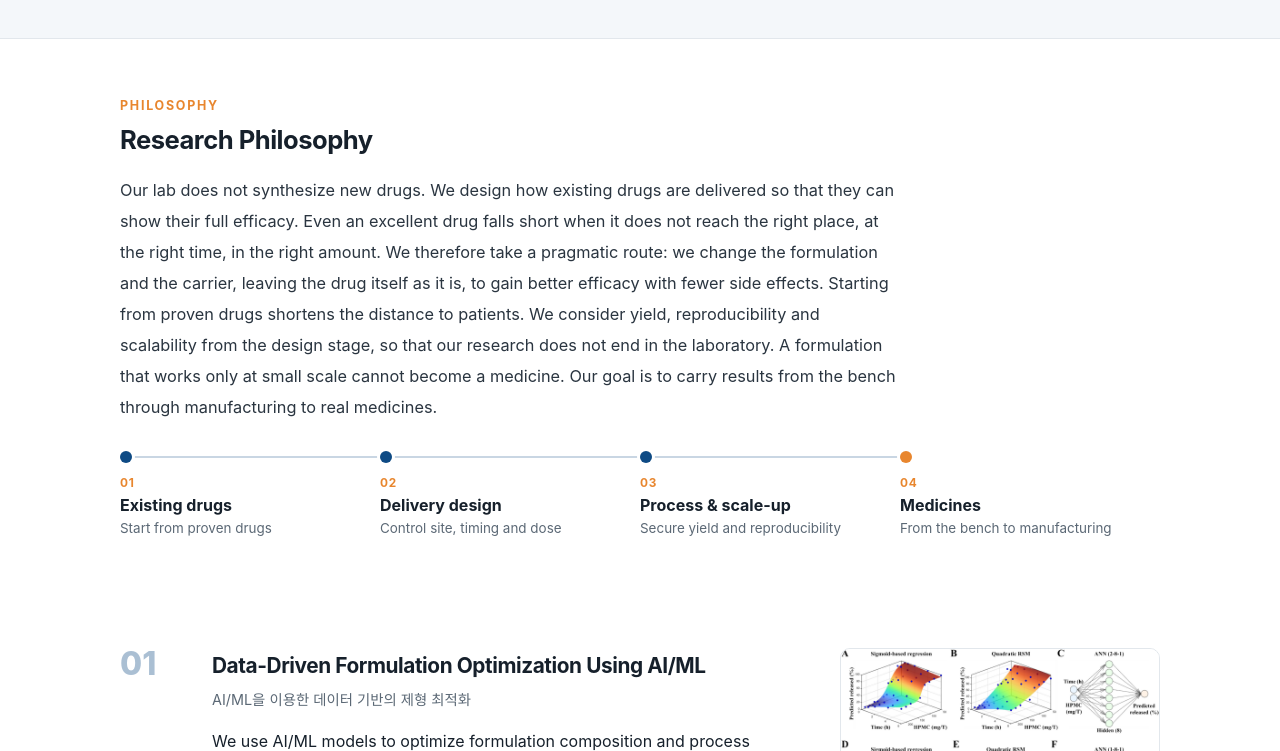
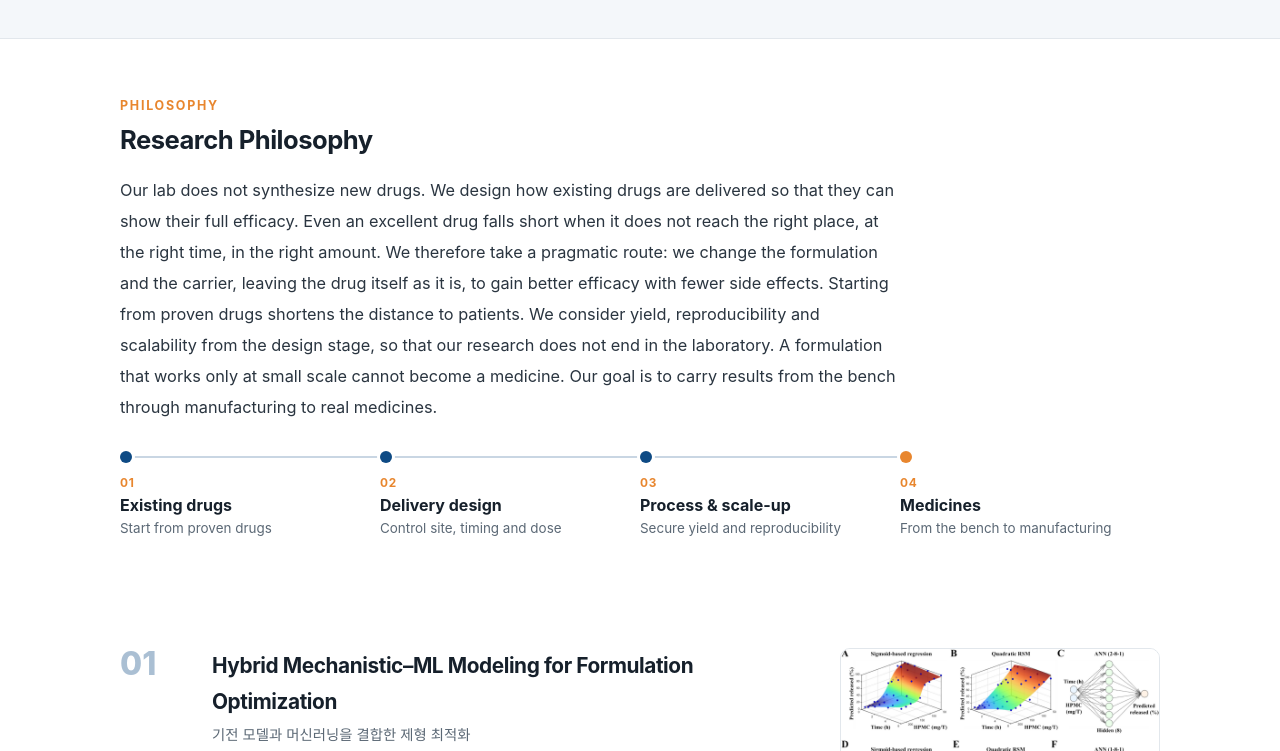
Before and after one commit to JAYlab-HYU/JAYlab-HYU.github.io, a plain HTML site: page research.html in a window 1280 px wide. Shown: the part 201-952 px from the top of the page. Drawn offline with Linux system fonts and the light colour scheme; a web font is replaced by a local one.

Commit message:
연구 분야 01을 '기전 모델과 머신러닝을 결합한 제형 최적화'로 수정
Co-Authored-By: Claude Opus 5.5 <noreply@anthropic.com>
Claude-Session: https://claude.ai/code/session_019Hk12pSpYo27Hb2zGMS5dC

```diff
--- a/research.html
+++ b/research.html
@@ -17,8 +17,8 @@
 <p class="ko">우리 연구실은 새로운 약물을 합성하기보다, 이미 있는 약물이 제 효능을 온전히 내도록 전달 방식을 설계합니다. 아무리 좋은 약물도 필요한 곳에, 필요한 때에, 필요한 만큼 도달하지 못하면 기대한 효과를 내기 어렵습니다. 그래서 우리는 약물 자체를 바꾸는 대신 제형과 전달체를 바꾸어 더 나은 약효와 더 적은 부작용을 얻는 실용적인 길을 택합니다. 검증된 약물에서 출발하므로 환자에게 닿기까지의 거리도 짧아집니다. 동시에 연구가 실험실 안에서 끝나지 않도록, 설계 단계부터 수율과 재현성, scale-up 가능성을 함께 따집니다. 소량에서만 작동하는 제형은 의약품이 될 수 없기 때문입니다. 실험대에서 얻은 결과가 생산 현장을 거쳐 실제 의약품으로 이어지는 것이 우리 연구의 목표입니다.</p>
 <p class="en">Our lab does not synthesize new drugs. We design how existing drugs are delivered so that they can show their full efficacy. Even an excellent drug falls short when it does not reach the right place, at the right time, in the right amount. We therefore take a pragmatic route: we change the formulation and the carrier, leaving the drug itself as it is, to gain better efficacy with fewer side effects. Starting from proven drugs shortens the distance to patients. We consider yield, reproducibility and scalability from the design stage, so that our research does not end in the laboratory. A formulation that works only at small scale cannot become a medicine. Our goal is to carry results from the bench through manufacturing to real medicines.</p>
 <ol class="steps flow"><li><span class="k">01</span><b><span class="ko">기존 약물</span><span class="en">Existing drugs</span></b><span class="s"><span class="ko">검증된 약물에서 출발</span><span class="en">Start from proven drugs</span></span></li><li><span class="k">02</span><b><span class="ko">전달 설계</span><span class="en">Delivery design</span></b><span class="s"><span class="ko">제형과 전달체로 장소·시간·양 조절</span><span class="en">Control site, timing and dose</span></span></li><li><span class="k">03</span><b><span class="ko">공정과 scale-up</span><span class="en">Process &amp; scale-up</span></b><span class="s"><span class="ko">수율과 재현성 확보</span><span class="en">Secure yield and reproducibility</span></span></li><li><span class="k">04</span><b><span class="ko">의약품</span><span class="en">Medicines</span></b><span class="s"><span class="ko">실험대에서 생산 현장으로</span><span class="en">From the bench to manufacturing</span></span></li></ol>
-</div></section><section class="block"><div class="wrap"><div class="area" style="scroll-margin-top:84px" id="a1"><div class="n">01</div><div class="body"><div class="txt"><h2><span class="ko">AI/ML을 이용한 데이터 기반의 제형 최적화</span><span class="en">Data-Driven Formulation Optimization Using AI/ML</span></h2>
-<p class="sub"><span class="ko">Data-Driven Formulation Optimization Using AI/ML</span><span class="en">AI/ML을 이용한 데이터 기반의 제형 최적화</span></p><p><span class="ko">인공지능·기계학습 모델로 제형 조성과 공정 변수를 데이터에 기반해 최적화합니다. 회귀 모델과 인공신경망으로 조성에 따른 약물 방출을 예측하고 실험으로 검증해, 시행착오를 줄이면서 목표 품질에 맞는 제형을 찾습니다.</span><span class="en">We use AI/ML models to optimize formulation composition and process variables based on data. Regression models and artificial neural networks predict drug release from composition, and experiments verify the predictions, so we reach the target quality with fewer trial-and-error runs.</span></p></div>
+</div></section><section class="block"><div class="wrap"><div class="area" style="scroll-margin-top:84px" id="a1"><div class="n">01</div><div class="body"><div class="txt"><h2><span class="ko">기전 모델과 머신러닝을 결합한 제형 최적화</span><span class="en">Hybrid Mechanistic–ML Modeling for Formulation Optimization</span></h2>
+<p class="sub"><span class="ko">Hybrid Mechanistic–ML Modeling for Formulation Optimization</span><span class="en">기전 모델과 머신러닝을 결합한 제형 최적화</span></p><p><span class="ko">제형 연구는 실험 수가 적어 대규모 데이터에 의존하는 모델만으로는 신뢰할 만한 예측을 얻기 어렵습니다. 저희는 약물 방출과 용출의 기전을 반영한 수식 모델과 머신러닝 모델을 함께 구축하고, 같은 실험 데이터로 학습·검증해 비교합니다. 데이터 규모와 문제에 맞는 모델, 또는 두 접근을 결합한 하이브리드 모델로 제형 조성과 공정 변수를 최적화해 시행착오를 줄입니다.</span><span class="en">Formulation studies have few experiments, so purely data-driven models rarely predict reliably on their own. We build mechanism-based models of drug release alongside machine learning models, then train and validate them on the same experimental data. Using the model best suited to the data, or a hybrid of both, we optimize composition and process variables with fewer trial-and-error runs.</span></p></div>
 <figure class="fig"><a href="images/research/research-1.png" target="_blank" rel="noopener"><img src="images/research/research-1.png" alt="Figure for data-driven formulation optimization" loading="lazy"></a><figcaption><span class="ko">출처</span><span class="en">Source</span>: Kim et al., <i>International Journal of Biological Macromolecules</i>, 2026</figcaption></figure>
 </div></div><div class="area" style="scroll-margin-top:84px" id="a2"><div class="n">02</div><div class="body"><div class="txt"><h2><span class="ko">자극감응형 약물전달</span><span class="en">Stimuli-Responsive Drug Delivery</span></h2>
 <p class="sub"><span class="ko">Stimuli-Responsive Drug Delivery</span><span class="en">자극감응형 약물전달</span></p><p><span class="ko">온도나 저온 대기압 플라즈마 같은 체내외 자극에 반응해 필요한 위치와 시점에 약물을 방출하는 하이드로겔 및 나노 플랫폼을 개발합니다. 투여할 때는 액상이고 체내에서 겔로 바뀌는 제형으로 약물을 국소에 오래 머물게 합니다.</span><span class="en">We develop hydrogel and nano platforms that release drugs at the right place and time in response to internal or external stimuli such as temperature and cold atmospheric plasma. Formulations that are liquid at administration and turn into a gel in the body keep drugs at the local site for longer.</span></p></div>
```
Also changed, not shown: index.html (+1 -1 lines).
